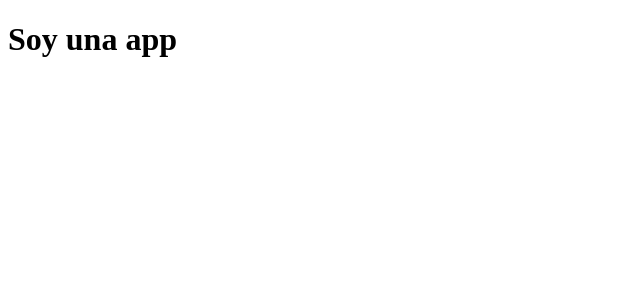
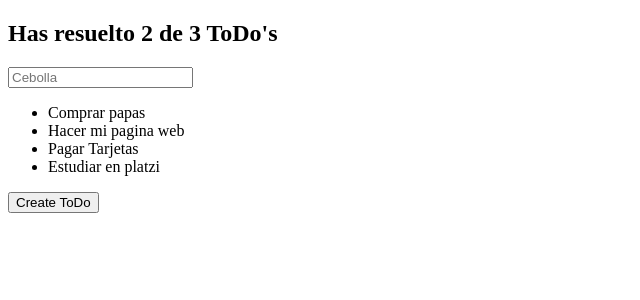
Before and after one commit to Fernu292/todo-app-react, a React app: page / in a window 1280 px wide. Shown: the top 300 px of the page, without its empty margins (0-640 px from the left). Built offline with nearby package versions, Linux system fonts and the light colour scheme.

Commit message:
Agregando components a la app

```diff
--- a/src/Components/App.jsx
+++ b/src/Components/App.jsx
@@ -1,7 +1,22 @@
-import React from 'react'
+import React from 'react';
+
+//Components
+import TodoCounter from './TodoCounter';
+import TodoSearch from './TodoSearch';
+import TodoList from './TodoList';
+import CreateTodoButton from './CreateTodoButton';
 
 const App = () => {
-    return ( <h1>Soy una app</h1> );
+
+    return (
+        <>
+            <TodoCounter />
+            <TodoSearch />
+            <TodoList />
+            <CreateTodoButton />
+        </>
+
+    );
 }
 
 export default App;
--- /dev/null
+++ b/src/Components/CreateTodoButton.jsx
@@ -0,0 +1,9 @@
+import React from 'react';
+
+const CreateTodoButton = () => {
+    return (
+        <button>Create ToDo</button>
+     );
+}
+
+export default CreateTodoButton;
--- /dev/null
+++ b/src/Components/TodoCounter.jsx
@@ -0,0 +1,9 @@
+import React from 'react';
+
+const TodoCounter = () => {
+    return (
+        <h2>Has resuelto 2 de 3 ToDo's</h2>
+    );
+}
+
+export default TodoCounter;
--- /dev/null
+++ b/src/Components/TodoItem.jsx
@@ -0,0 +1,9 @@
+import React from 'react';
+
+const TodoItem = ({text}) => {
+    return (
+        <li>{text}</li>
+    );
+}
+
+export default TodoItem;
--- /dev/null
+++ b/src/Components/TodoList.jsx
@@ -0,0 +1,22 @@
+import React from 'react';
+
+import TodoItem from './TodoItem';
+
+const Todos = [
+    {titulo: "Comprar papas", complet: false},
+    {titulo: "Hacer mi pagina web", complet: false},
+    {titulo: "Pagar Tarjetas", complet: false},
+    {titulo: "Estudiar en platzi", complet: false},
+]
+
+const TodoList = () => {
+    return (
+        <ul>
+            {Todos.map( todo => (
+                <TodoItem key={todo.titulo} text={todo.titulo} state = {todo.complet} />
+            ))}
+        </ul>
+    );
+}
+
+export default TodoList;
--- /dev/null
+++ b/src/Components/TodoSearch.jsx
@@ -0,0 +1,9 @@
+import React from 'react';
+
+const TodoSearch = () => {
+    return (
+        <input placeholder='Cebolla' type='text' />
+    );
+}
+
+export default TodoSearch;
--- a/webpack.config.js
+++ b/webpack.config.js
@@ -1,4 +1,6 @@
 const HtmlWebpackPlugin = require('html-webpack-plugin');
+const {CleanWebpackPlugin} = require('clean-webpack-plugin');
+const MiniCssExtractPlugin = require('mini-css-extract-plugin')
 const path = require('path');
 
 module.exports = {
@@ -24,6 +26,20 @@ module.exports = {
                 use: {
                     loader : 'html-loader'
                 }
+            },
+            {
+                test: /\.(css|scss)$/,
+                use: [
+                    "style-loader",
+                    "css-loader",
+                    "scss-loadernpm"
+                ]
+            },
+            {
+                test: /\.svg$/,
+                use : {
+                    loader: "svg-url-loader"
+                }
             }
         ]
     },
@@ -31,7 +47,10 @@ module.exports = {
         new HtmlWebpackPlugin({
             template: './public/index.html',
             filename: './index.html'
-        })
+        }),
+        new CleanWebpackPlugin(),
+        new MiniCssExtractPlugin()
+
     ],
     devServer : {
         static: {
```
Also changed, not shown: package.json (+8 -1 lines), 1 other file (tests, documents, lock files or other folders).
